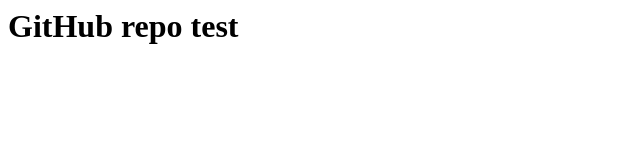
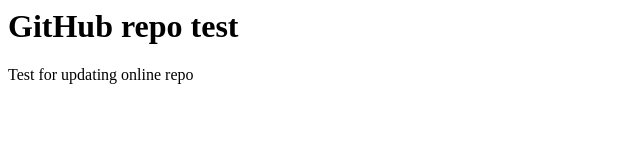
Before and after one commit to deanssmart/first-repository-exercise, a plain HTML site: page index.html in a window 1280 px wide. Shown: the whole page, without its empty margins (0-640 px from the left). Drawn offline with Linux system fonts and the light colour scheme.

Commit message:
Text added for second test

```diff
--- a/index.html
+++ b/index.html
@@ -1 +1,2 @@
 <h1>GitHub repo test</h1>
+<p>Test for updating online repo</p>
```
